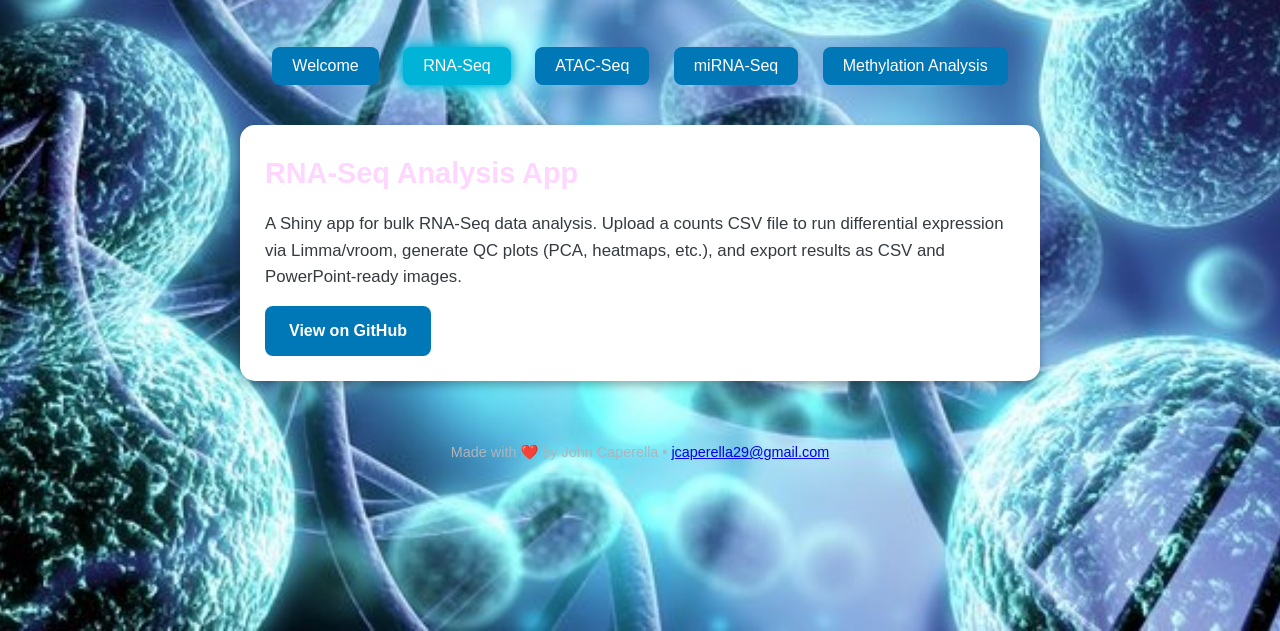
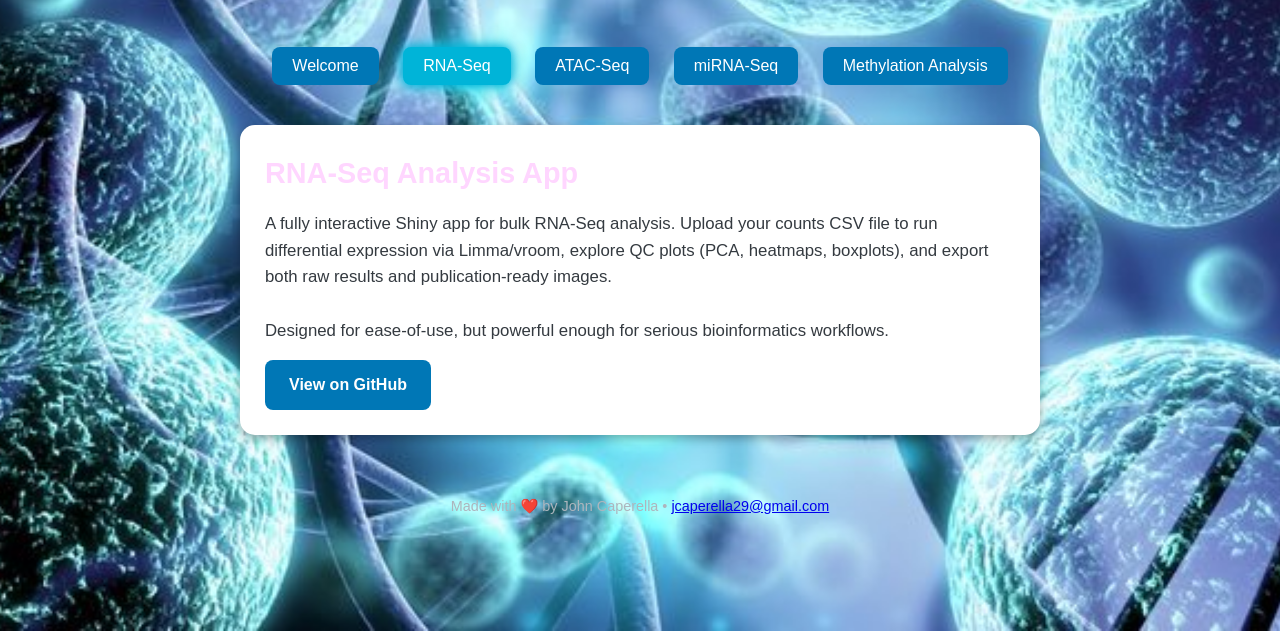
Before and after one commit to jcaperella29/JC_BIOINFORMATICS_HUB, a plain HTML site: page index.html in a window 1280 px wide. Both pictures are taken after a click on the button "RNA-Seq". Shown: the part 169-800 px from the top of the page. Drawn offline with Linux system fonts and the light colour scheme.

Commit message:
Update index.html

```diff
--- a/index.html
+++ b/index.html
@@ -39,7 +39,11 @@
     <section id="rna" class="tab-content">
       <div class="tool">
         <h2>RNA-Seq Analysis App</h2>
-        <p>A Shiny app for bulk RNA-Seq data analysis. Upload a counts CSV file to run differential expression via Limma/vroom, generate QC plots (PCA, heatmaps, etc.), and export results as CSV and PowerPoint-ready images.</p>
+        <p>
+   A fully interactive Shiny app for bulk RNA-Seq analysis. Upload your counts CSV file to run differential expression via Limma/vroom, explore QC plots (PCA, heatmaps, boxplots), and export both raw results and publication-ready images.
+  <br><br>
+  Designed for ease-of-use, but powerful enough for serious bioinformatics workflows.
+</p>
         <a href="https://github.com/jcaperella29/RNA_SEQ_APP" target="_blank">View on GitHub</a>
       </div>
     </section>
```
